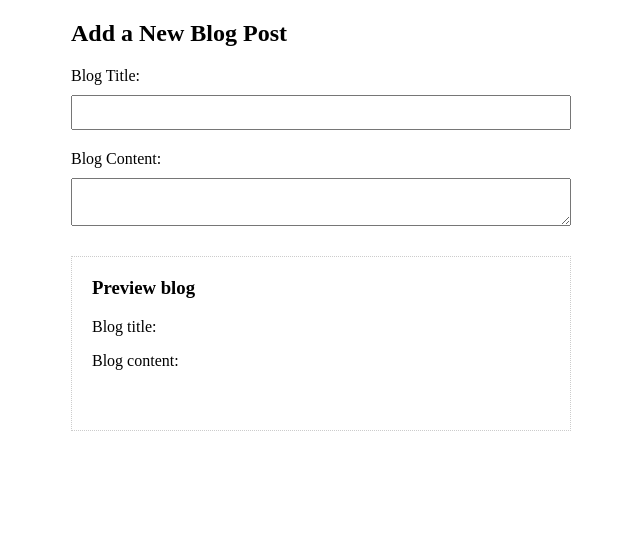
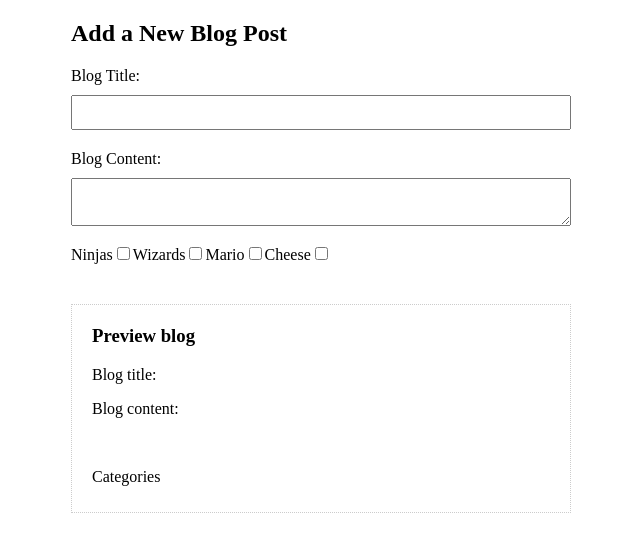
Before and after one commit to riaz4519/vue, a Vue app in the folder vueninjs2/cli_project/ninja29/: page / in a window 1280 px wide. Shown: the top 552 px of the page, without its empty margins (319-959 px from the left). Built offline with nearby package versions, Linux system fonts and the light colour scheme.

Commit message:
after 30

```diff
--- a/vueninjs2/cli_project/ninja29/src/components/addBlog.vue
+++ b/vueninjs2/cli_project/ninja29/src/components/addBlog.vue
@@ -6,12 +6,30 @@
             <input type="text" v-model.lazy="blog.title" required />
             <label>Blog Content:</label>
             <textarea v-model.lazy="blog.content"></textarea>
+
+            <div id="checkbox">
+                <label>Ninjas</label>
+                <input type="checkbox" value="ninjas" v-model="blog.categories">
+                <label>Wizards</label>
+                <input type="checkbox" value="wizards" v-model="blog.categories">
+                <label>Mario</label>
+                <input type="checkbox" value="mario" v-model="blog.categories">
+                <label>Cheese</label>
+                <input type="checkbox" value="cheese" v-model="blog.categories">
+
+
+            </div>
         </form>
         <div id="preview">
             <h3>Preview blog</h3>
             <p>Blog title: {{ blog.title}} </p>
             <p>Blog content:</p>
             <p style="white-space: pre"> {{ blog.content}}</p>
+            <p>Categories</p>
+            <ul>
+                <li v-for="category in blog.categories">{{ category}}</li>
+            </ul>
+
         </div>
     </div>
 </template>
@@ -24,7 +42,8 @@
 
                 blog:{
                     title:'',
-                    content:''
+                    content:'',
+                    categories:[],
                 }
 
 
@@ -60,4 +79,11 @@
     h3{
         margin-top: 10px;
     }
+    #checkbox label{
+        display: inline-block;
+    }
+    #checkbox input{
+        display: inline-block;
+    }
+
 </style>
```
Also changed, not shown: 1 other file (tests, documents, lock files or other folders).
